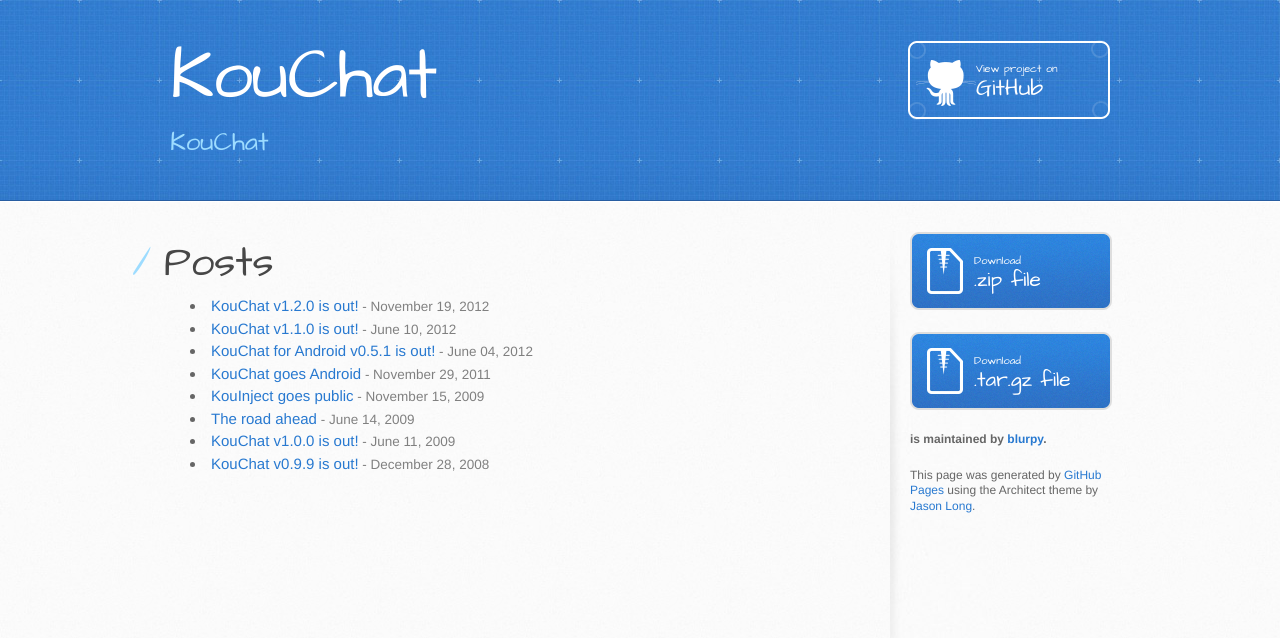
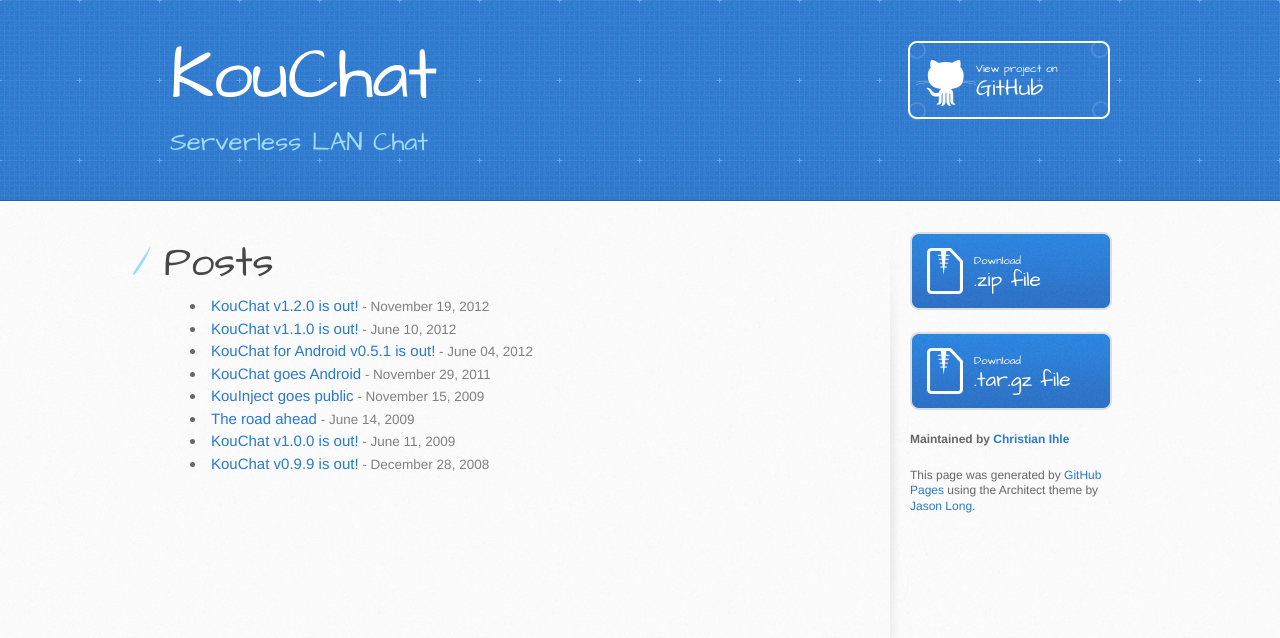
Before and after one commit to blurpy/kouchat.net, a Jekyll site: the page built from index.html, in a window 1280 px wide. Shown: the top 638 px of the page. Built offline with Jekyll 4.4.1, drawn with Linux system fonts in a browser that asks for light colours.

Commit message:
Tweaking layout

```diff
--- a/_layouts/default.html
+++ b/_layouts/default.html
@@ -18,8 +18,8 @@
   <body>
     <header>
       <div class="inner">
-        <h1>KouChat</h1>
-        <h2>KouChat</h2>
+        <h1><a href="{{ site.baseurl }}/">KouChat</a></h1>
+        <h2>Serverless LAN Chat</h2>
         <a href="https://github.com/blurpy/kouchat" class="button"><small>View project on</small>GitHub</a>
       </div>
     </header>
@@ -40,7 +40,7 @@
             .tar.gz file
           </a>
 
-          <p class="repo-owner"><a href="https://github.com/blurpy/kouchat"></a> is maintained by <a href="https://github.com/blurpy">blurpy</a>.</p>
+          <p class="repo-owner">Maintained by <a href="https://github.com/blurpy">Christian Ihle</a></p>
 
           <p>This page was generated by <a href="https://pages.github.com">GitHub Pages</a> using the Architect theme by <a href="https://twitter.com/jasonlong">Jason Long</a>.</p>
         </aside>
--- a/stylesheets/stylesheet.css
+++ b/stylesheets/stylesheet.css
@@ -69,6 +69,13 @@
   font-family: 'Architects Daughter', 'Helvetica Neue', Helvetica, Arial, serif;
   background: #2e7bcf url(../images/header-bg.jpg) 0 0 repeat-x;
   border-bottom: solid 1px #275da1;
+}
+
+header a {
+  color: #fff;
+}
+header a:hover {
+  color: #fff;
 }
 
 header h1 {
```
